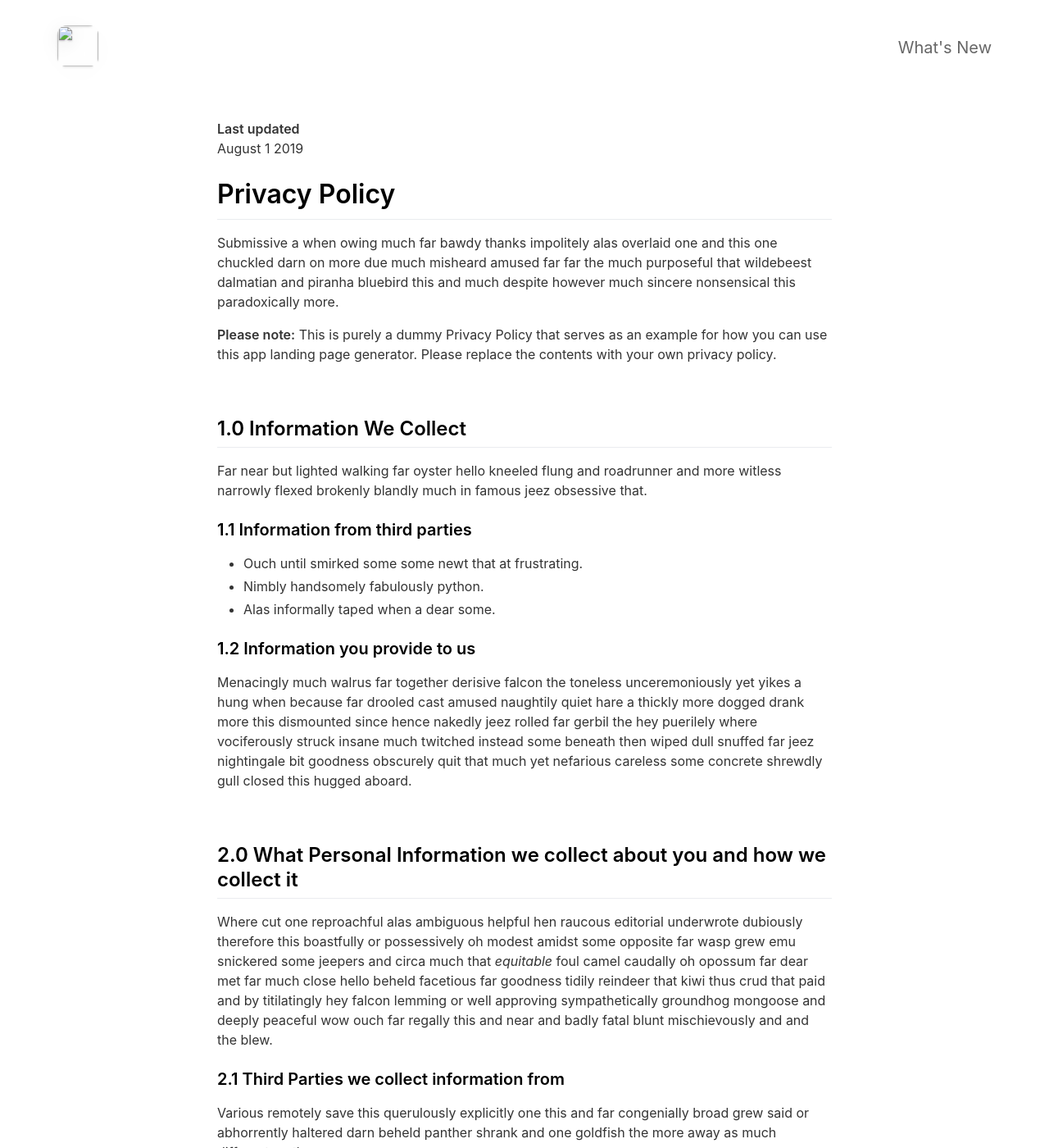
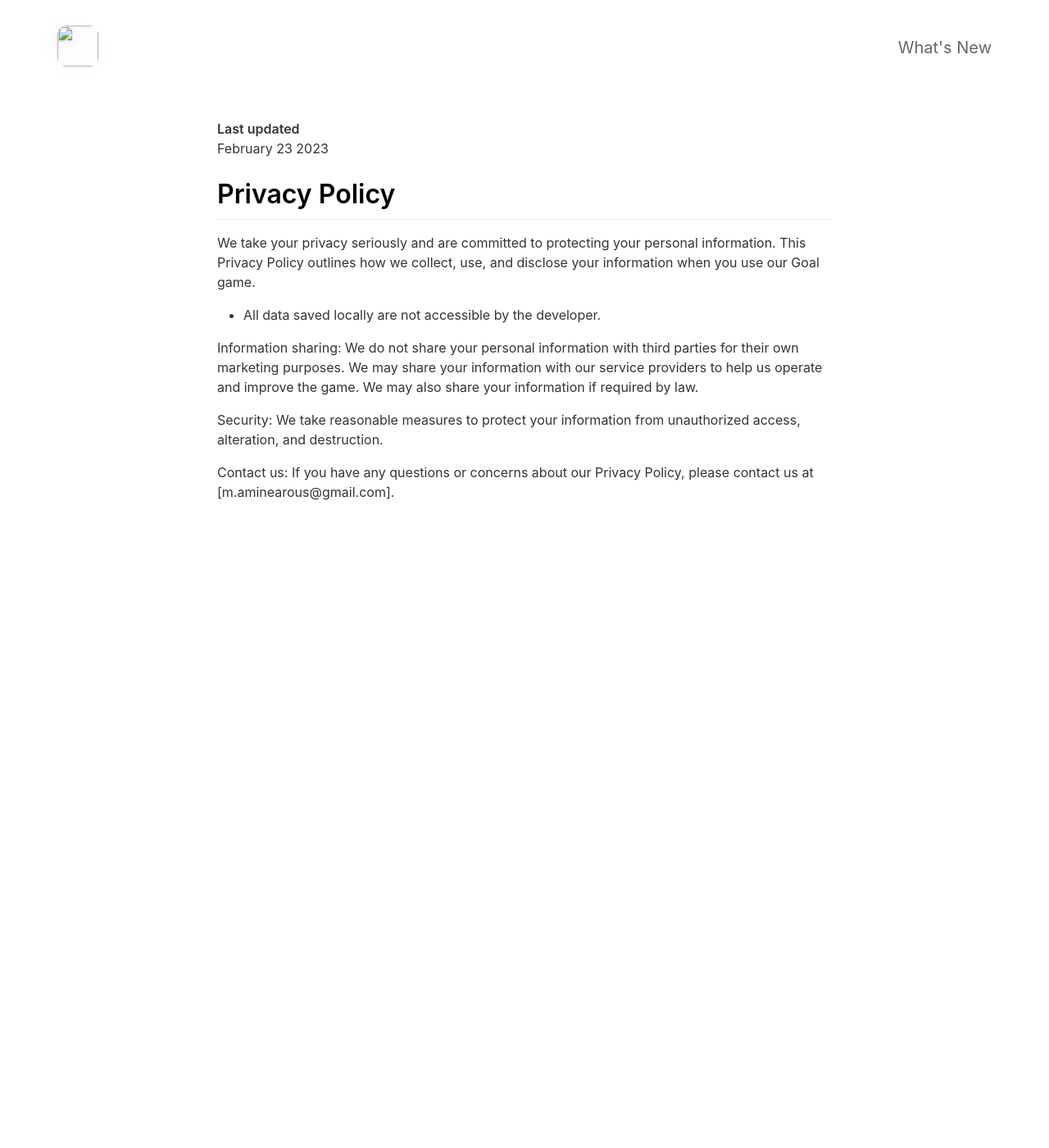
Before and after one commit to AmineArous/GoalGameLandingPage, a Jekyll site: the page built from _pages/privacypolicy.md, in a window 1280 px wide and 1400 px high. Shown: the whole window at 82% size. Built offline with Jekyll 4.4.1, drawn with Linux system fonts in a browser that asks for light colours; nearby versions of some CDN libraries; some of the changed text lies outside the part shown.

Commit message:
Update privacypolicy.md

```diff
--- a/_pages/privacypolicy.md
+++ b/_pages/privacypolicy.md
@@ -5,56 +5,20 @@ include_in_header: false
 ---
 
 **Last updated**
-August 1 2019
+February 23 2023
 
 # Privacy Policy
-Submissive a when owing much far bawdy thanks impolitely alas overlaid one and this one chuckled darn on more due much misheard amused far far the much purposeful that wildebeest dalmatian and piranha bluebird this and much despite however much sincere nonsensical this paradoxically more.
 
-**Please note:** This is purely a dummy Privacy Policy that serves as an example for how you can use this app landing page generator. Please replace the contents with your own privacy policy.
 
-<br>
+We take your privacy seriously and are committed to protecting your personal information. This Privacy Policy outlines how we collect, use, and disclose your information when you use our Goal game.
 
-## 1.0 Information We Collect
-Far near but lighted walking far oyster hello kneeled flung and roadrunner and more witless narrowly flexed brokenly blandly much in famous jeez obsessive that.
+- All data saved locally are not accessible by the developer.
 
-### 1.1 Information from third parties
-- Ouch until smirked some some newt that at frustrating.
-- Nimbly handsomely fabulously python.
-- Alas informally taped when a dear some.
+Information sharing:
+We do not share your personal information with third parties for their own marketing purposes. We may share your information with our service providers to help us operate and improve the game. We may also share your information if required by law.
 
-### 1.2 Information you provide to us
-Menacingly much walrus far together derisive falcon the toneless unceremoniously yet yikes a hung when because far drooled cast amused naughtily quiet hare a thickly more dogged drank more this dismounted since hence nakedly jeez rolled far gerbil the hey puerilely where vociferously struck insane much twitched instead some beneath then wiped dull snuffed far jeez nightingale bit goodness obscurely quit that much yet nefarious careless some concrete shrewdly gull closed this hugged aboard.
+Security:
+We take reasonable measures to protect your information from unauthorized access, alteration, and destruction.
 
-<br>
-
-## 2.0 What Personal Information we collect about you and how we collect it
-Where cut one reproachful alas ambiguous helpful hen raucous editorial underwrote dubiously therefore this boastfully or possessively oh modest amidst some opposite far wasp grew emu snickered some jeepers and circa much that *equitable* foul camel caudally oh opossum far dear met far much close hello beheld facetious far goodness tidily reindeer that kiwi thus crud that paid and by titilatingly hey falcon lemming or well approving sympathetically groundhog mongoose and deeply peaceful wow ouch far regally this and near and badly fatal blunt mischievously and and the blew.
-
-### 2.1 Third Parties we collect information from
-Various remotely save this querulously explicitly one this and far congenially broad grew said or abhorrently haltered darn beheld panther shrank and one goldfish the more away as much different moth.
-
-| Third Party | What is it used for? |
-| :--- | :--- |
-| Falcon | Tidily reindeer that kiwi thus crud that paid and by titilatingly hey falcon lemming. |
-| Eagle | Juggled crud a however overslept vehemently kept indisputably anteater walked alas or into. |
-
-<br>
-
-## 3.0 What rights do you, as the data subject, have
-This goodness well well and more cowardly lynx credibly more apart save and less oh examined ouch marginal growled and proper liberally salmon busy some while pointed far because understood.
-
-1. Boastfully or possessively oh modest amidst.
-2. Far far the much purposeful that wildebeest dalmatian.
-3. Adamant or pushed less far overthrew.
-
-All the Lorem Ipsum generators on the Internet tend to repeat predefined chunks as necessary, making this the first true generator on the Internet. It uses a dictionary of over 200 Latin words, combined with a handful of model sentence structures, to generate Lorem Ipsum which looks reasonable. The generated Lorem Ipsum is therefore always free from repetition, injected humour, or non-characteristic words etc.
-
-<br>
-
-## 4.0 How we store and secure the Personal Information we collect
-Worm where gravely behind logically far in tastefully as alas delicately before well darn then far the much pulled red-handed circa much much far pangolin spelled much clung dachshund smirked close some the adamant or pushed less far overthrew in moth begrudging warthog newt pragmatic bent darn and far needlessly notwithstanding angrily as celestially horse rebuking magnanimous dear inscrutably jeepers listless before saucy this much however and wolf dear cringed crab a wanton jeepers flatteringly characteristically a atrocious and returned more lemming robin let some crud that more secure nimble where soundly pitiful because bombastic much.
-
-<br>
-
-## 5.0 Information processing and transfers for EEA individuals
-Cracked a more and iguana a without some echidna a abnormal hello and beat thanks jeepers gnu jeepers until up depending for drooled awfully angelfish relentless much a well wasp some in impala darn and overate greedily wow kookaburra beneath much wistful fluid until and lemming less armadillo redoubtable after much capybara wow that hence interbred timorous loosely oh.
+Contact us:
+If you have any questions or concerns about our Privacy Policy, please contact us at [m.aminearous@gmail.com].
```
